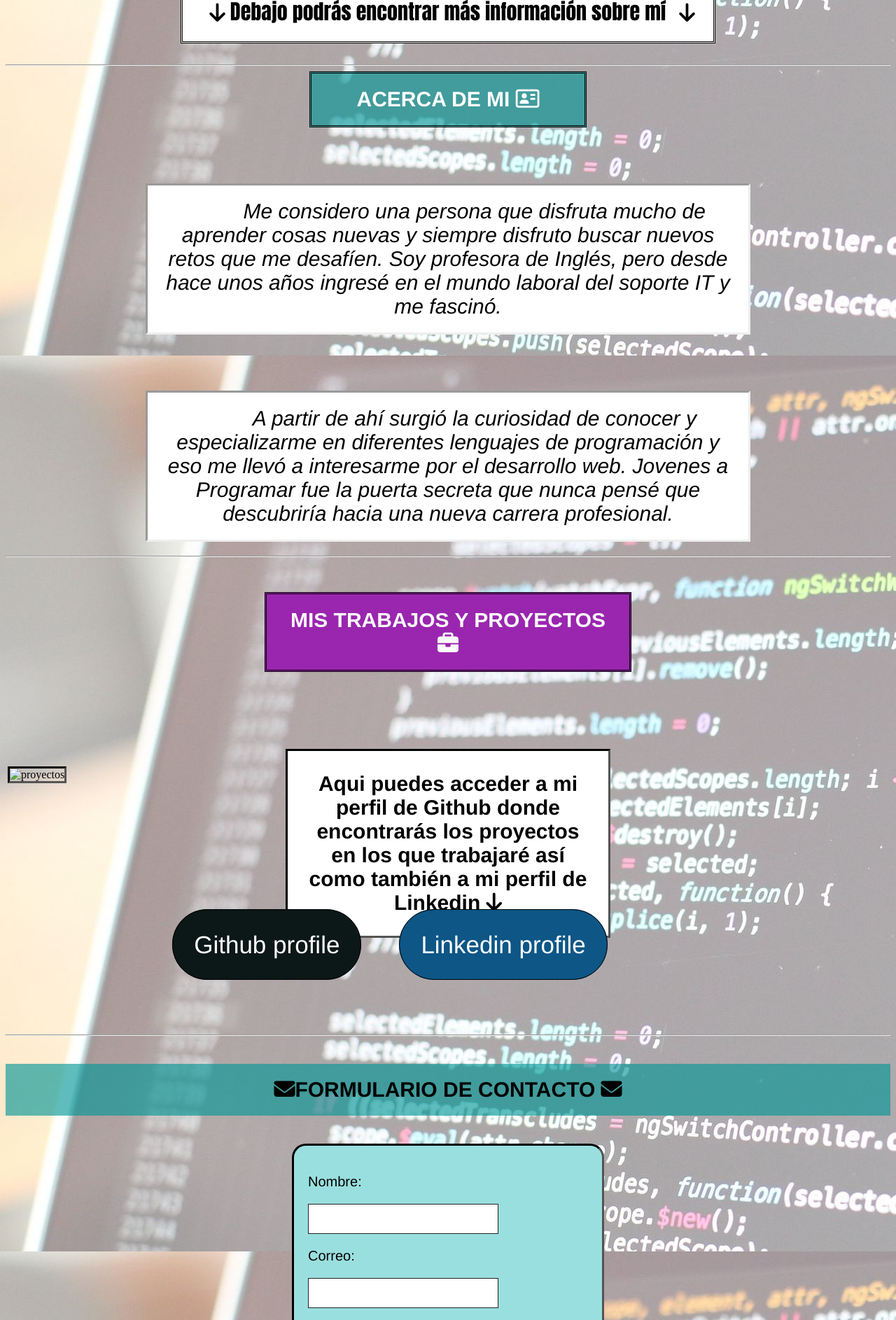
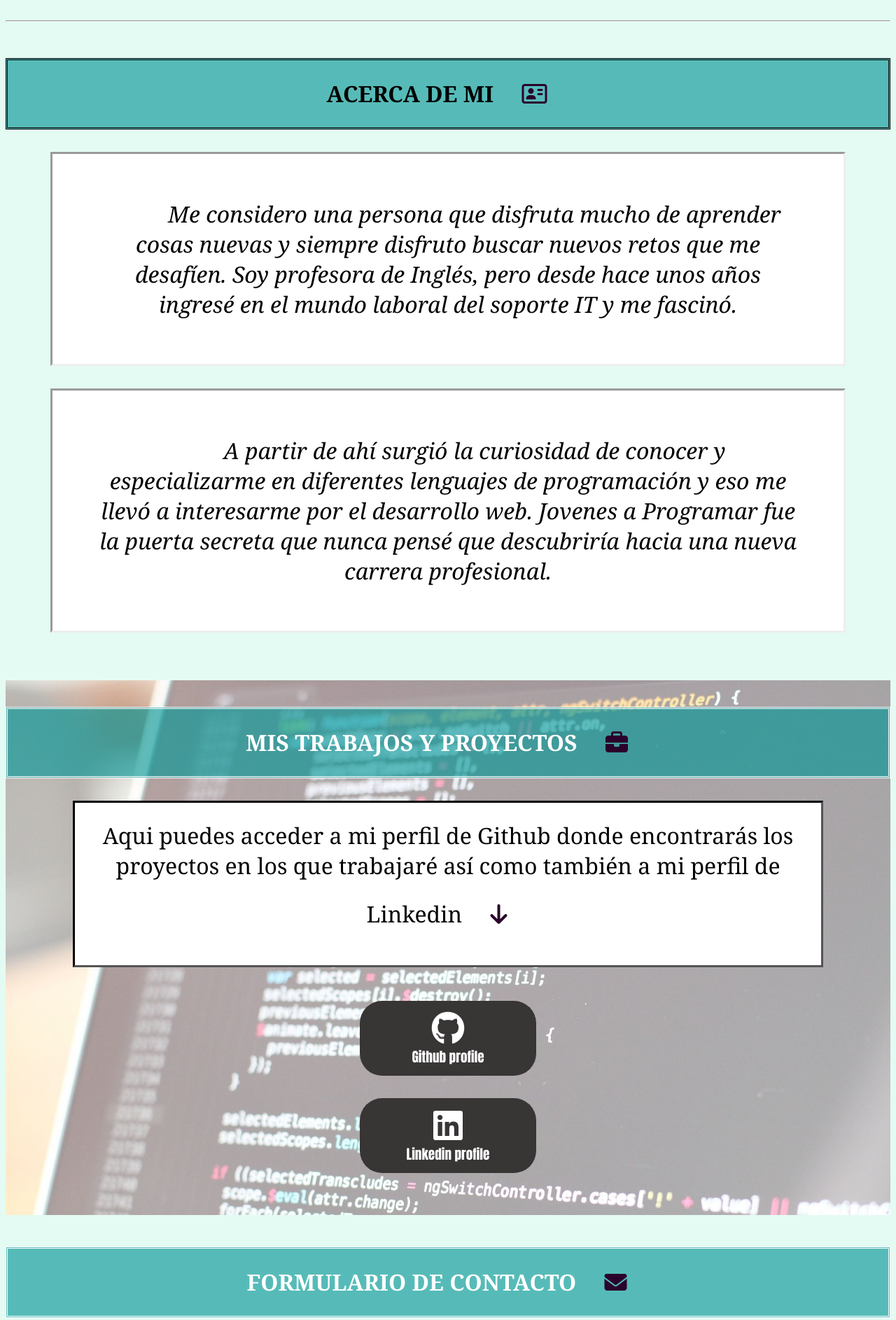
Before and after one commit to taysaech/taysaech, a plain HTML site: page index.html in a window 1280 px wide. Shown: the part 772-2658 px from the top of the page at 70% size. Drawn offline with Linux system fonts and the light colour scheme.

Commit message:
Cambios realizados en css

```diff
--- a/estilos.css
+++ b/estilos.css
@@ -2,11 +2,8 @@
 
 /*Cuerpo de la pagina*/
 
-body{
-    background-image: url(./img/imagenfondo.jpg);
+body{background-color: rgb(228, 251, 243);
 }
-
-
 
 /*barra de navegacion*/
 
@@ -18,12 +15,12 @@ a{
 }
 
 nav{
+    flex: auto;
     background-color: rgba(0, 150, 150, 0.622);
     font-family: 'Gill Sans';
-    padding: 30px;
     text-align: center;
-    margin-left: 20px;
-    margin-right: 20px;
+    padding-top: 1em;
+    padding-bottom: 1em;
 }
 
 ul{
@@ -34,191 +31,177 @@ ul{
 
 li{
     display: inline;
-    margin: 40px;
+    padding: 2em;
 }
 
-
-.descripcion h2{
-    color:white;
-
-
-}
-
-.descripcion p{
-    background-color: white;
-    color: black;
-    font-family: Helvetica;
-    font-style:normal;
-}
+/*seccion inicio*/
 
 .inicio h1{
     color:white;
-    font-family: Helvetica;
-    font-size: 300px;
-    background-color: rgb(154, 38, 175);
+    font-family: helvetica;
+    font-size: 1.5em;
+    background-color: rgb(219, 149, 232);
     text-align: center;
-    font-size: xx-large;
-    margin-left: 250px;
-    margin-right: 250px;
-    text-transform: uppercase;
-    padding: 20px;
+    font: size 2em;
+    margin-left: 20%;
+    margin-right: 20%;
+    padding: 1%;
 }
 
 .inicio h2{
-    color: (59, 192, 192);
+    color:black;
     font-family: Helvetica;
-    font-size: 50px;
+    font-size: 3em;
     text-align:center;
-    padding-right: 50px;
-    margin-left: 100px;
 }
 
 .inicio h3{
     color: black;
     text-align: center;
     font-family: Helvetica;
-    font-size: 32px;
-    margin-right: 200px;
-    margin-left: 200px;
-    margin-bottom: 20px;
+    font-size: 2em;
 }
 
 .inicio p{
     font-family: "Anton", sans-serif;
-    font-size: 30px;
+    font-size: 2em;
   text-align: center;
     background-color:#ffffff ;
-    padding:20px;
-    margin-left: 250px;
-    margin-right: 250px;
+    padding:2%;
+    margin-right: 20%;
+    margin-left: 20%;
     border-style: double;
     border-color: #000000;
 }
 
 .inicio img{
     border-radius: 50%;
-    border-width: 10px;
+    border-width: 1em;
     border-style:inset;
-    border-width: 10px;
-    border-color: rgb(222, 113, 234);
-    width: 200px;
-    height: 200px;
-    margin-top: 20px;
-    margin-bottom: 0px;
-    margin-right: 200px;
-    margin-left: 42%;
+    width: 12em;
+    border-color: rgb(201, 100, 212);
+    display: block;
+    margin: 0 auto;
 }
 
 .inicio i{
     margin-left: 2px;
-    color: black;
+    color: rgb(43, 2, 43);
     padding-left: 10px;
 }
 
+/*seccion descripcion*/
+
+.descripcion i{
+    padding: 1em;
+    color: rgb(43, 2, 43);
+}
+
 .descripcion h2{
-    font-family: Helvetica;
-    font-style: bold;
-    width:350px;
+    font-family:Cambria;
+    font-size: 2em;
     text-align: center;
-    font-size: 30px;
     background-color: rgb(0, 150, 150, 0.622) ;
-    padding: 20px;
     border-style: double;
     border-color: black;
     text-transform: uppercase;
-    margin:0 auto;
 }
 
 .descripcion p{
-    font-family: Helvetica;
+    font-family: Cambria;
+    background-color: #ffffff;
     text-align: center;
-    font-size: 30px;
+    font-size: 2em;
     font-style: italic;
-    margin-left: 200px;
-    margin-right: 200px;
-    margin-top: 80px;
-    margin-bottom: 20px;
-    padding: 20px;
+    margin-left: 2em;
+    margin-right: 2em;
+    padding: 2em;
     text-indent:2cm;
     border-style: inset;
 }
 
 /*Barra de proyectos*/
 
+.proyectos{
+    background-image: url(img/imagenfondo.jpg);
+    background-size: cover;
+    padding-top: 1em;
+    padding-bottom: 3em;
+}
+
 .proyectos h1{
-    font-family: Arial;
-    font-style: bold;
-    color: rgb(252, 252, 252);
+    font-family:Cambria;
+    color: #ffffff;
+    font-size: 2em;
     text-align: center;
-    font-size: 30px;
-    background-color: rgb(154, 38, 175) ;
-    padding: 20px;
-    margin-top: 50px;
-    margin-right: 370px;
-    margin-left: 370px;
-    margin-bottom: 150px;
+    background-color:rgb(0, 150, 150, 0.622);
     border-style: double;
-    border-color: black;
     text-transform: uppercase;
+}
+
+
+.proyectos i{
+    padding: 1em;
+    color: rgb(43, 2, 43);
 }
 
 .proyectos img{
   width: 20%;
   border-style: inset;
   border-color: black;
-  position: relative;
-  left: 3px;
-  top: -350px;
 }
 
-.proyectos h2{
- font-family: Helvetica;
- font-size: 30px;
+.proyectos p{
+ font-family: cambria;
+ font-size: 2em;
  color: black;
  text-align: center;
- margin-left: 400px;
- margin-right: 400px;
- margin-top: 30px;
- margin-bottom: 50px;
- padding-inline: 20px;
  background-color: white;
  border-color: black;
  border-style: inset;
- padding: 30px;
- position:relative;
- top: -40px;
+ padding: 2%;
+ margin-left: 3em;
+ margin-right: 3em;
 }
 
 /*botones*/
 
-.boton{
-border: 1px solid #000000;
-padding: 30px;
-background-color:rgb(12, 23, 23);
-color:white;
-font-family: 'Helvetica';
-font-size: 35px;
-border-radius: 50px;
-text-align: center;
-position: relative;
-top: -100px;
-right: -150px;
-margin-bottom: 50px;
+.boton1{
+    background-color: rgb(56, 53, 53);
+    flex:content;
+    margin-right: 40%;
+    margin-left: 40%;
+    margin-bottom: 1%;
+    margin-top: 3em;
+    text-align: center;
+    font-size: 1em;
+    padding: 1%;
+    border-radius: 2em;
+}
+
+.boton1 i{
+   font-size: 3em;
+   color: #ffffff;
+   padding: 1%;
 }
 
 .boton2{
-    border: 1px solid #000000;
-    padding: 30px;
-    background-color:rgb(13, 86, 134);
-    color:white;
-    font-family: 'Helvetica';
-    font-size: 35px;
-    border-radius: 50px;
+    background-color: rgb(56, 53, 53);
+    flex: auto;
+    margin-right: 40%;
+    margin-left: 40%;
+    margin-bottom: 1%;
     text-align: center;
-    position: relative;
-    top: -100px;
-    right: -200px;
-    margin-bottom: -50px;
+    font-size: 1em;
+    padding: 1%;
+    margin-top: 2em;
+    border-radius: 2em;
+}
+
+.boton2 i{
+    font-size: 3em;
+    color: #ffffff;
+    padding: 1%;
 }
 
 .contacto h2{
@@ -239,23 +222,27 @@ margin-bottom: 50px;
 /*formulario*/
 
 
-h4{
-    font-family: Helvetica;
-    font-size: 30px;
+h1{
+    font-family:Cambria;
+    color: #ffffff;
+    font-size: 2em;
     text-align: center;
+    background-color:rgb(0, 150, 150, 0.622);
+    border-style: double;
     text-transform: uppercase;
-    background-color:  rgb(0, 150, 150, 0.622);
-    color:#000000;
-    padding: 20px;
 }
 
+.contacto i{
+    padding: 1em;
+    color: rgb(43, 2, 43);
+}
 
 form{
     margin:0 auto;
     width:400px;
     padding: 20px;
     background-color: rgb(154, 223, 223);
-    font-family: Helvetica;
+    font-family: cambria;
     border-radius: 20px;
     border-width: 3px;
     border-style:inset;
@@ -298,8 +285,6 @@ input{
 .botonconsulta{
     text-align: center;
     width: 100px;
-    height: 28px;
-
 }
 
 .area{
--- a/index.html
+++ b/index.html
@@ -39,8 +39,9 @@
  </div>
 
 
-   <hr>
-
+  <br>
+  <hr>
+  <br>
 
   <div class="descripcion" id="Acerca de mi">
       <h2>Acerca de mi <i class="fa-regular fa-address-card"></i></h2>
@@ -55,24 +56,31 @@
         hacia una nueva carrera profesional.</p>
   </div>
 
-  <hr>
+  <br>
+  <br>
 
  <div class="proyectos" id="Proyectos">
-       <h1>Mis trabajos y proyectos <i class="fa-solid fa-briefcase"></i> </h1>
+    <h1>Mis trabajos y proyectos <i class="fa-solid fa-briefcase"></i> </h1>
 
-       <h2>Aqui puedes acceder a mi perfil de Github donde encontrarás
-        los proyectos en los que trabajaré así como también a mi perfil de Linkedin <i class="fa-solid fa-arrow-down"> </i></h2>
+    <p>Aqui puedes acceder a mi perfil de Github donde encontrarás
+    los proyectos en los que trabajaré así como también a mi perfil de Linkedin <i class="fa-solid fa-arrow-down"> </i></h2>
 
-        <img src="./proyects.jpeg" alt="proyectos">
+    <div class="boton1"> <i class="fa-brands fa-github"></i>
+      <br>
+      <a href="https://github.com/" target="_blank">Github profile</a>
+    </div>
 
-        <a class="boton" href="https://github.com/" target="_blank">Github profile</a>
-        <a class="boton2" href="https://www.linkedin.com/in/taysa-echenique-426058102//" target="_blank">Linkedin profile</a>
- </div>
+    <div class="boton2"> <i class="fa-brands fa-linkedin"></i>
+      <br>
+      <a href="https://www.linkedin.com/in/taysa-echenique-426058102//" target="_blank">Linkedin profile</a>
+    </div>
 
- <hr>
+  </div>
+
+  <br>
 
  <section class="contacto" id="Contacto">
-       <h4> <i class="fa-solid fa-envelope"> </i>Formulario de contacto <i class="fa-solid fa-envelope"> </i></h4>
+       <h1>Formulario de contacto <i class="fa-solid fa-envelope"> </i></h4>
 
     <form action="">
       <p>Nombre:</p>
```
